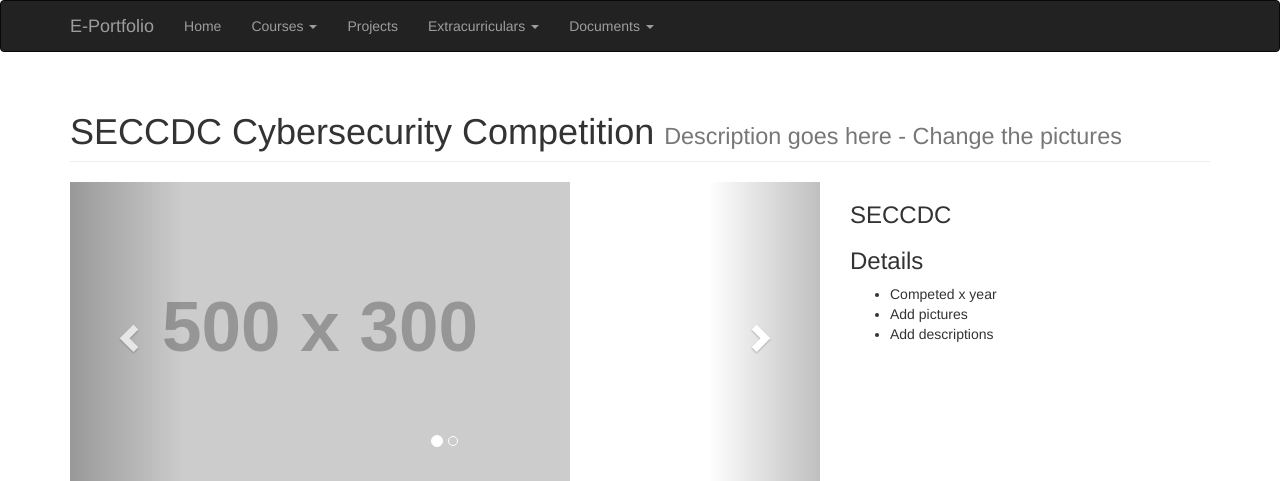
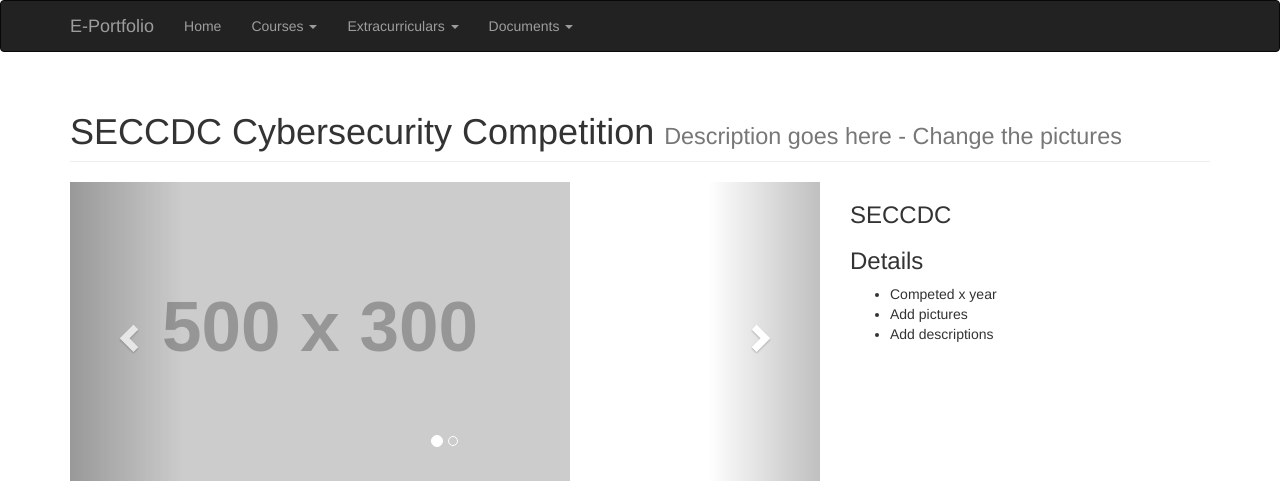
Before and after one commit to PatrickFis/E-Portfolio, a PHP site: page /ccdc.php in a window 1280 px wide. Shown: the top 481 px of the page. Run offline with PHP 8.4, Linux system fonts and the light colour scheme; grey boxes labelled with a size stand in for pictures from a placeholder-image service; some libraries are stand-ins or nearby versions.

Commit message:
Commented out projects from navbar

```diff
--- a/navbar.php
+++ b/navbar.php
@@ -27,7 +27,7 @@
               <!-- <li><a href="/courses/courses.php">Software Engineering</a></li> -->
             </ul>
           </li>
-          <li><a href="projects.php">Projects</a></li>
+          <!-- <li><a href="projects.php">Projects</a></li> -->
           <li class="dropdown">
             <a class ="dropdown-toggle" data-toggle="dropdown" href="#">Extracurriculars
               <span class="caret"></a>
```
